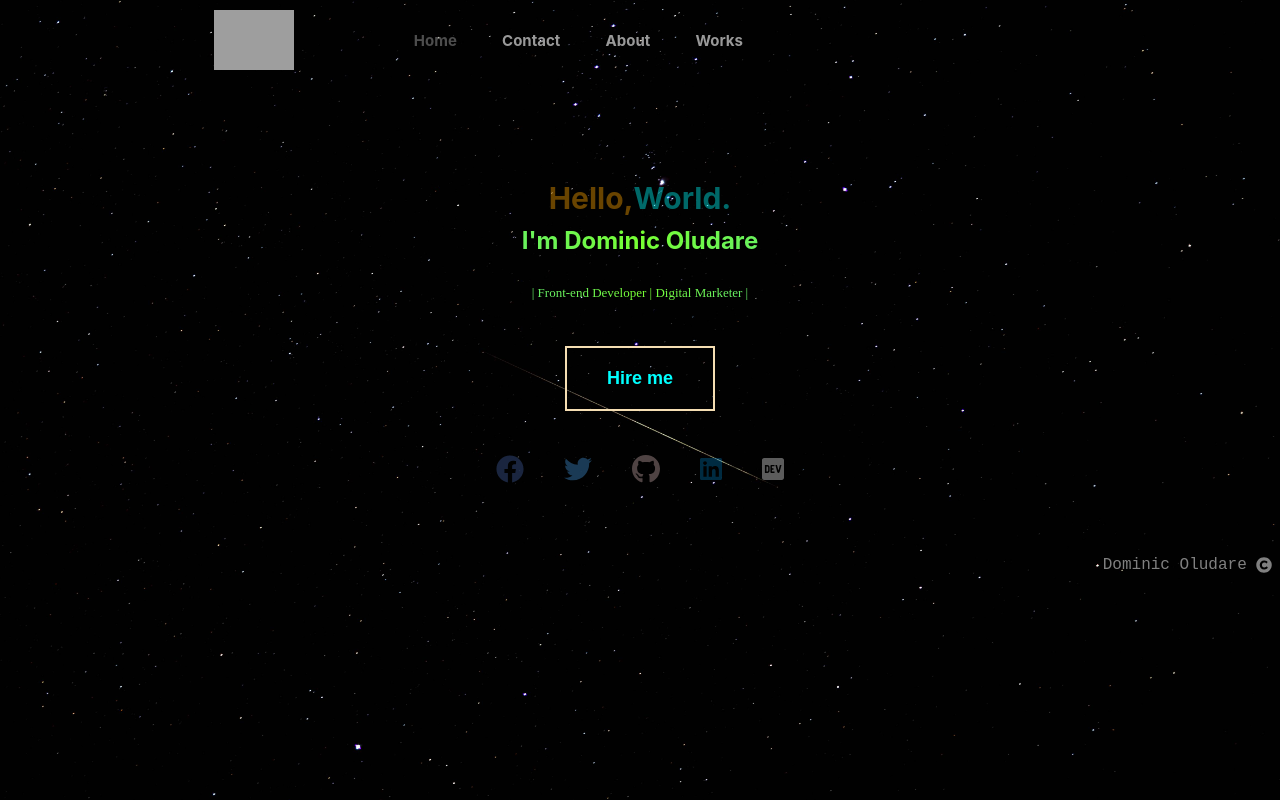
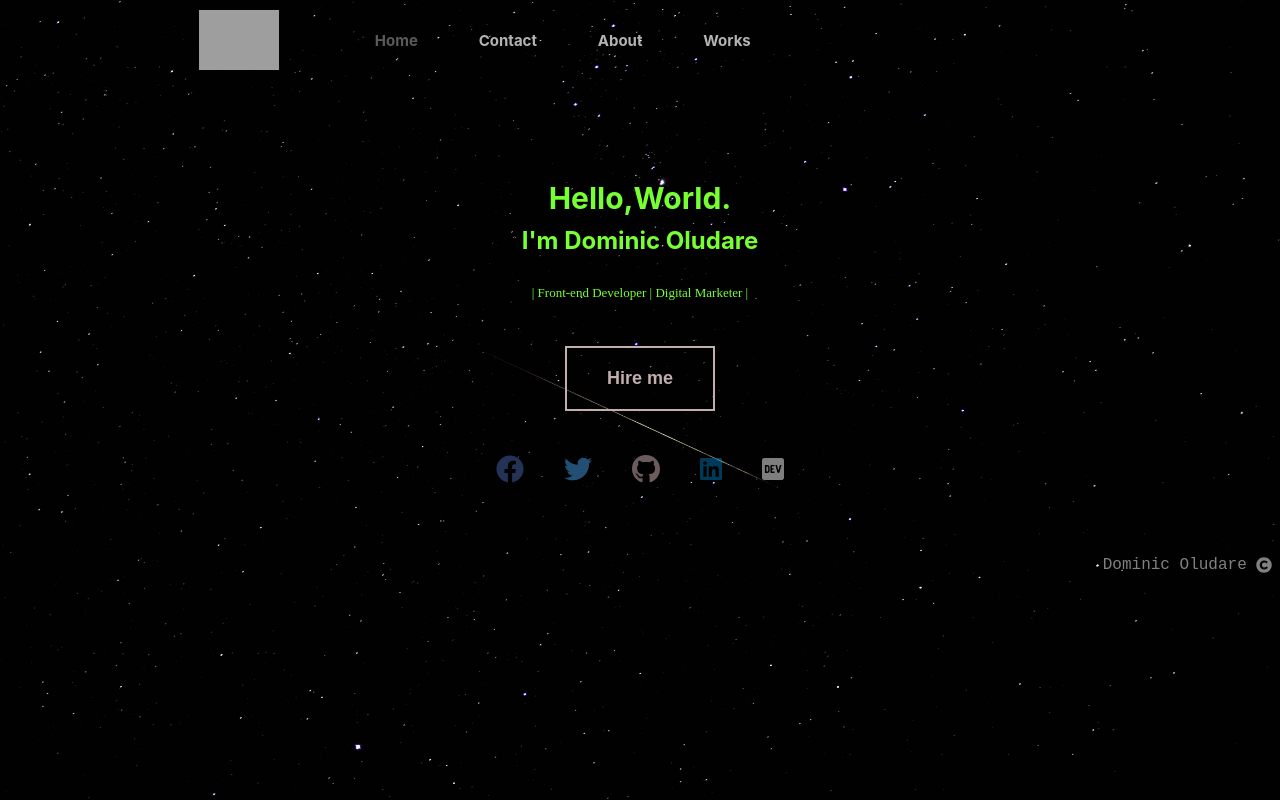
Before and after one commit to OluDominic/my-website, a React (Create React App) app: page / in a window 1280 px wide. Shown: the top 800 px of the page. Built offline with nearby package versions, Linux system fonts and the light colour scheme; grey boxes are pictures that could not be loaded.

Commit message:
Color adjustment

```diff
--- a/src/about.css
+++ b/src/about.css
@@ -46,7 +46,6 @@
 
 .lang {
     background-color: transparent;
-    width: 300px;
     border: 15px solid transparent;
     padding: 50px;
     margin: 20px;
@@ -178,4 +177,8 @@
     .about-me-ani {
         font-size: 30px;
     }
+
+    .lang {
+        margin-left: 0;
+    }
 }
--- a/src/about.js
+++ b/src/about.js
@@ -39,7 +39,7 @@ class About extends React.Component {
                         Love watching football, playing video games at my leisure time.
                     </p>
                     <p>Interested in the entire frontend spectrum and working on ambitious projects
-                        with positive people.
+                        with positive minded developers.
                     </p>
                 </div>
 
--- a/src/contact.css
+++ b/src/contact.css
@@ -37,7 +37,7 @@ body {
 }
 
 .what-i-do {
-    color: wheat;
+    color: white;
     padding: 4px 10px;
     max-width: 500px;
 }
@@ -55,10 +55,17 @@ body {
     width: 400px;
     background-color: rgb(41, 36, 36);
     color: rgb(196, 212, 196);
-    border-bottom: none;
-    border-right: none;
+    border: none;
     border-radius: 2px;
+    outline: none;
 }
+
+.names:focus {
+    border: 1px solid cyan;
+    background: black;
+    outline: none !important;
+}
+
 
 .message {
     padding: 6px 10px;
@@ -67,6 +74,17 @@ body {
     background-color: rgb(41, 36, 36);
     color: rgb(196, 212, 196);
     border: none;
+    outline: none;
+}
+
+.message:focus {
+    border: 1px solid cyan;
+    background: black;
+    outline: none !important;
+}
+
+a {
+    color: cyan;
 }
 
 .send {
@@ -106,7 +124,7 @@ body {
 
 .details {
     color: white;
-    background-color: black;
+    background-color: transparent;
     max-width: 250px;
     height: 150px;
     padding: 8px;
@@ -115,6 +133,10 @@ body {
 
 .details-props {
     padding: 4px;
+}
+
+.tel {
+    text-decoration: none;
 }
 
 @media all and (max-width: 800px) {
--- a/src/contact.js
+++ b/src/contact.js
@@ -55,11 +55,11 @@ class Contact extends React.Component {
                 <div className="details">
                     <p className="details-props">Dominic Oludare,</p>
                     <p className="details-props">Lagos, Nigeria.</p>
-                    <p className="details-props"><span style={{color: "cyan"}}>@</span>: dominicoludare@gmail.com</p>
+                    <p className="details-props"><span style={{color: "cyan"}}>@</span><a href="https://dominicoludare@gmail.com">: dominicoludare@gmail.com</a></p><br/>
                     <span className="details-props">
                         <FontAwesomeIcon style={{color: "cyan"}} icon={faPhone} size="1x"/>
                         {" "}
-                        <span>+(234) 705 206 5184</span>
+                        <span><a className="tel" href="tel:+2347052065184">+(234) 705 206 5184</a></span>
                     </span>
                 </div>
 
--- a/src/home.css
+++ b/src/home.css
@@ -20,10 +20,6 @@ body {
 
 
 @media all and (max-width: 320px) {
-
-}
-
-@media all and (max-width: 320px) {
     .name {
         font-size: 20px;
     }
@@ -42,31 +38,20 @@ body {
     margin-top: 100px;
 }
 
-.gradient {
-    background: radial-gradient(
-        hsl(100 100% 60%),
-        hsl(200 100% 60%)
-    ) fixed;
-    background: conic-gradient(
-        hsl(100 100% 60%),
-        hsl(200 100% 60%),
-        hsl(100 100% 60%)
-    ) fixed;
-    -webkit-background-clip: text;
-    -webkit-text-fill-color: transparent;
-}
+
+
 
 .hello-world {
-    color: cyan;
+    color: hsl(100 100% 60%);
     display: flex;
     justify-content: center;
     width: 100%;
     font-size: 30px;
-    animation: fadeIn ease 20s;
-    -webkit-animation: fadeIn ease 20s;
-    -moz-animation: fadeIn ease 20s;
-    -o-animation: fadeIn ease 20s;
-    -ms-accelerator: fadeIn ease 20s;
+    animation: fadeIn ease 3s;
+    -webkit-animation: fadeIn ease 3s;
+    -moz-animation: fadeIn ease 3s;
+    -o-animation: fadeIn ease 3s;
+    -ms-accelerator: fadeIn ease 3s;
 }
 
 @keyframes fadeIn {
@@ -100,9 +85,6 @@ body {
     display: none;
 }
 
-.hello {
-    color: orange;
-}
 
 .name {
     font-size: 24px;
@@ -111,12 +93,13 @@ body {
     padding: 10px 8px;
     flex-wrap: nowrap;
     width: 100%;
+    color: hsl(100 100% 60%);
 }
 
 .prof {
     display: flex;
     justify-content: center;
-    color: whitesmoke;
+    color: hsl(100 100% 60%);
     font-size: 13px;
     padding: 20px 14px;
     font-family: 'Times New Roman', Times, serif;
@@ -131,9 +114,9 @@ body {
 
 .butt {
     background-color: transparent;
-    color: cyan;
+    color: #c2aeae;
     font-size: 18px;
-    border: 2px solid wheat;
+    border: 2px solid #c2aeae;
     padding: 20px 40px;
     font-weight: bold;
     cursor: pointer;
@@ -145,8 +128,8 @@ body {
 }
 
 .butt:hover {
-    color: violet;
-    border: 2px solid mediumaquamarine;
+    color: hsl(100 100% 60%);
+    border: 2px solid hsl(100 100% 60%);
     transition: all 0.3s ease-out;
 }
 
@@ -162,31 +145,31 @@ body {
 .icon, .facebook {
     color: #4968ad;
     padding: 4px 10px;
-    opacity: 0.6;
+    opacity: 0.7;
 }
 
 .icon, .twitter {
     color: #49a1eb;
     padding: 4px 10px;
-    opacity: 0.6;
+    opacity: 0.7;
 }
 
 .icon, .link {
     color: #0077b5;
     padding: 4px 10px;
-    opacity: 0.6;
+    opacity: 0.7;
 }
 
 .icon, .github {
     color: #dbbaba;
     padding: 4px 10px;
-    opacity: 0.6;
+    opacity: 0.7;
 }
 
 .icon, .dev {
     color: white;
     padding: 4px 10px;
-    opacity: 0.6;
+    opacity: 0.7;
 }
 
 .twitter:hover {
--- a/src/home.js
+++ b/src/home.js
@@ -9,8 +9,9 @@ class Home extends React.Component {
     render (){
         return (
             <div className="form">
+                <div className="gradient">
+
                 <h4 className="hello-world"><span className="hello"><span className="headers">&lt;h1&gt;</span>Hello, </span> World.<span className="headers">&lt;/h1&gt;</span></h4>
-                <div className="gradient">
                 <h3 className="name">I'm Dominic Oludare </h3>
                 <p className="prof">| Front-end Developer | Digital Marketer |</p>
               </div>
--- a/src/notfound.js
+++ b/src/notfound.js
@@ -1,6 +1,6 @@
 import React from 'react';
 
 const Notfound =()=>
- <h1>Not found</h1>
+ <h1> 404 Page Not found</h1>
 
  export default Notfound;
--- a/src/website.css
+++ b/src/website.css
@@ -60,7 +60,7 @@ nav {
 nav .navbar-nav-mr-auto {
     display: flex;
     justify-content: space-around;
-    width: 30%;
+    width: 35%;
 }
 nav .navbar-nav-mr-auto .nav-link {
     font-size: 15px;
@@ -86,7 +86,7 @@ nav .bars {
         display: block;
         position: absolute;
         top: 0;
-        background: brown;
+        background: rgb(78, 87, 30);
         left: 0;
         height: 100vh;
         padding: 40px;
@@ -97,7 +97,7 @@ nav .bars {
 
 
     nav .navbar-nav-mr-auto li {
-        padding: 25px;
+        padding: 40px;
         border-bottom: 1px solid #ccc;
         display: table;
     }
```
